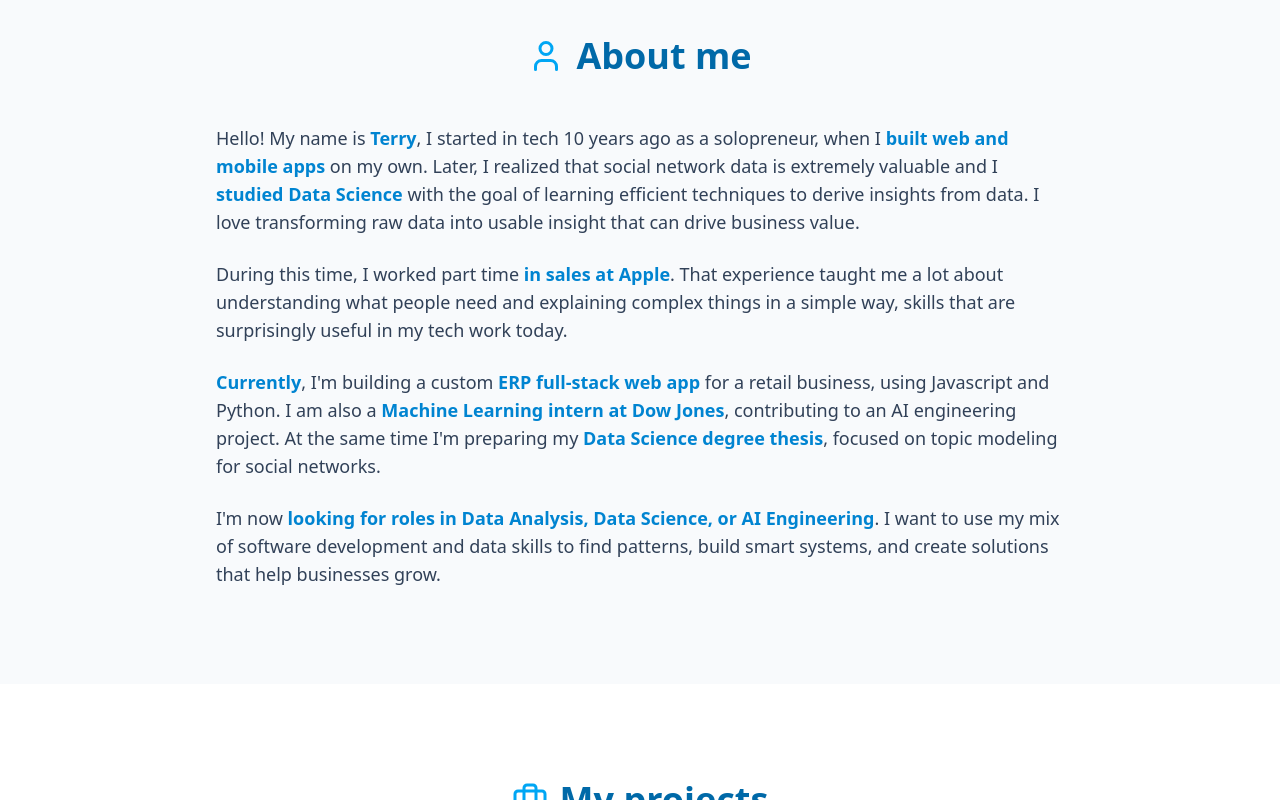
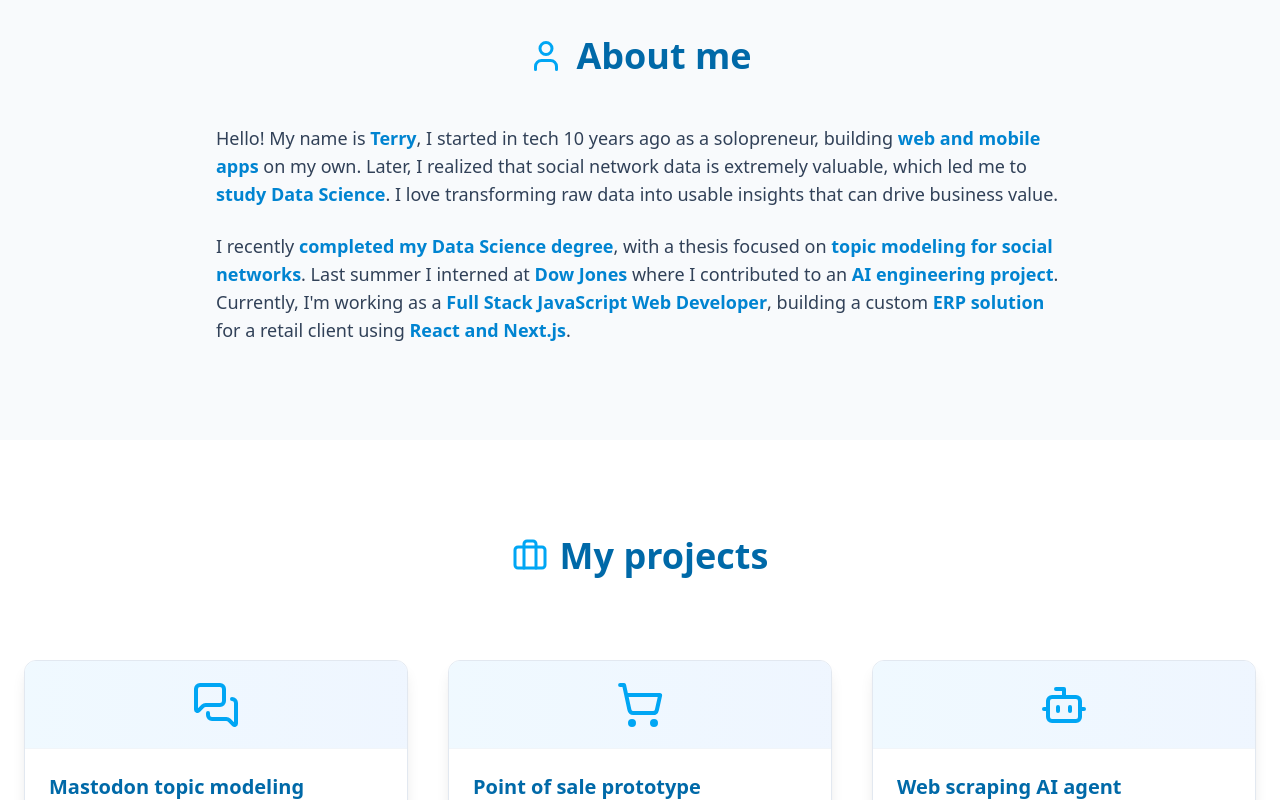
Before and after one commit to terencicp/terencicp.github.io, a React (Vite) app: page / in a window 1280 px wide. Shown: the part 860-1660 px from the top of the page. Built offline with nearby package versions, Linux system fonts and the light colour scheme.

Commit message:
Updated About section
Updated About section to reflect recent experiences and skills.

```diff
--- a/src/components/About.jsx
+++ b/src/components/About.jsx
@@ -9,19 +9,13 @@ const About = () => (
         <User className="mr-3 text-sky-500" size={36} /> About me
       </h2>
       <div className="text-slate-700 text-lg space-y-6">
-          <p>
-            Hello! My name is <strong className="text-sky-600">Terry</strong>, I started in tech 10 years ago as a solopreneur, when I <strong className="text-sky-600">built web and mobile apps</strong> on my own. Later, I realized that social network data is extremely valuable and I <strong className="text-sky-600">studied Data Science</strong> with the goal of learning efficient techniques to derive insights from data. I love transforming raw data into usable insight that can drive business value.
-          </p>
-          <p>
-            During this time, I worked part time <strong className="text-sky-600">in sales at Apple</strong>. That experience taught me a lot about understanding what people need and explaining complex things in a simple way, skills that are surprisingly useful in my tech work today.
-          </p>
-          <p>
-            <strong className="text-sky-600">Currently</strong>, I'm building a custom <strong className="text-sky-600">ERP full-stack web app</strong> for a retail business, using Javascript and Python. I am also a <strong className="text-sky-600">Machine Learning intern at Dow Jones</strong>, contributing to an AI engineering project. At the same time I'm preparing my <strong className="text-sky-600">Data Science degree thesis</strong>, focused on topic modeling for social networks.
-          </p>
-          <p>
-            I'm now <strong className="text-sky-600">looking for roles in</strong> <strong className="text-sky-600">Data Analysis, Data Science, or AI Engineering</strong>. I want to use my mix of software development and data skills to find patterns, build smart systems, and create solutions that help businesses grow.
-          </p>
-        </div>
+        <p>
+          Hello! My name is <strong className="text-sky-600">Terry</strong>, I started in tech 10 years ago as a solopreneur, building <strong className="text-sky-600">web and mobile apps</strong> on my own. Later, I realized that social network data is extremely valuable, which led me to <strong className="text-sky-600">study Data Science</strong>. I love transforming raw data into usable insights that can drive business value.
+        </p>
+        <p>
+          I recently <strong className="text-sky-600">completed my Data Science degree</strong>, with a thesis focused on <strong className="text-sky-600">topic modeling for social networks</strong>. Last summer I interned at <strong className="text-sky-600">Dow Jones</strong> where I contributed to an <strong className="text-sky-600">AI engineering project</strong>. Currently, I'm working as a <strong className="text-sky-600">Full Stack JavaScript Web Developer</strong>, building a custom <strong className="text-sky-600">ERP solution</strong> for a retail client using <strong className="text-sky-600">React and Next.js</strong>.
+        </p>
+      </div>
     </div>
   </AnimatedSection>
 );
```
